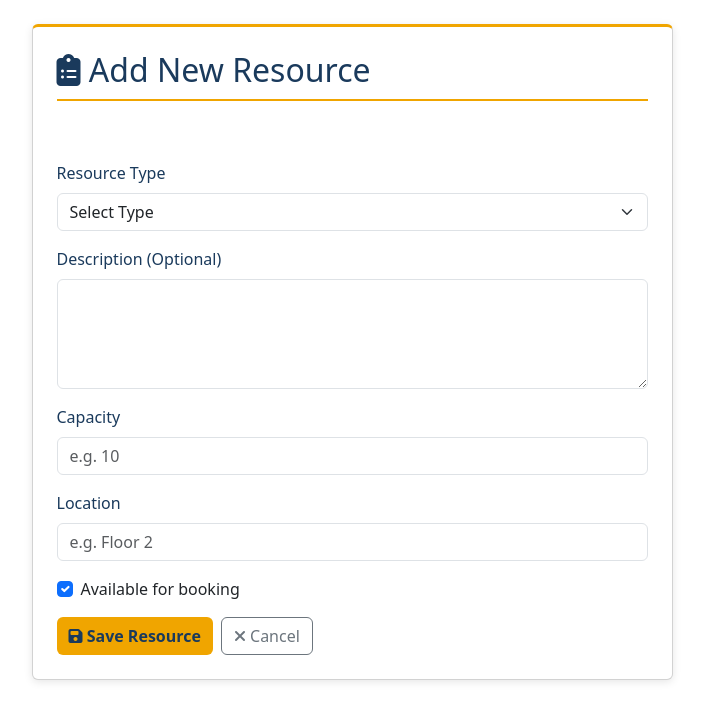
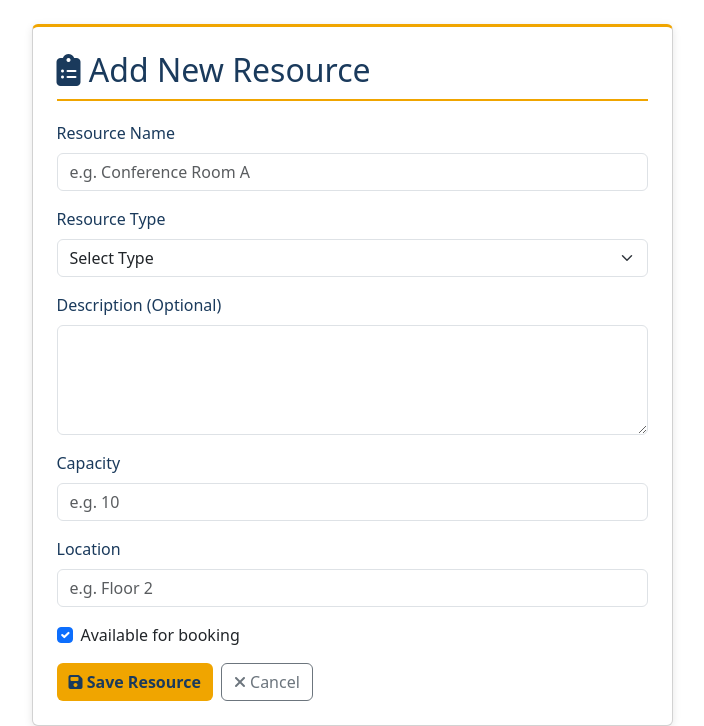
Before and after one commit to ananya-288/office-resource-booking-cdos, a Django app: page /resources/create/ in a window 1280 px wide. Shown: the part 80-806 px from the top of the page, without its empty margins (288-992 px from the left). Before the commit the page ends 762 px from the top, so only its background shows below. Run offline with Django 4.2, Linux system fonts and the light colour scheme; the visitor is signed in with stand-in values (Sample User, id 1).

Commit message:
Final improvements on user interface done

```diff
--- a/bookings/admin.py
+++ b/bookings/admin.py
@@ -11,7 +11,7 @@ class ResourceAdmin(admin.ModelAdmin):
     list_display = ['resource_name', 'resource_type','capacity', 'location','is_available']
     list_filter = ['resource_type', 'is_available']
     search_fields = ['resource_name','location']
-    sorting = ['resource_name']
+    ordering = ['resource_name']
 
 # Controls the way bookings are managed in admin panel
 @admin.register(Booking)
@@ -20,4 +20,4 @@ class BookingAdmin(admin.ModelAdmin):
     list_display = ['user', 'resource','start_time', 'end_time','status', 'created_at']
     list_filter = ['status', 'resource', 'created_at']
     search_fields = ['user__username','resource__resource_name']
-    sorting = ['-created_at']
+    ordering = ['-created_at']
--- a/bookings/forms.py
+++ b/bookings/forms.py
@@ -27,12 +27,15 @@ class UserRegistrationForm(forms.Form):
     MSG_TOO_LONG = f"Must have atmost {MAX_LENGTH} characters."
     MSG_LETTERS_ONLY ="Only letters are accepted."
 
-    username =forms.CharField(
-        max_length=40,
-        validators=[
-            validators.MinLengthValidator(3, "Username must have at least 3 characters."),
-        ]
-    )
+    username = forms.CharField(
+    max_length=50,
+    validators=[
+        validators.RegexValidator(
+            r'^[a-zA-Z]\w{5,49}$',
+            "Username must be 6-50 characters, start with a letter, "
+            "and contain only letters, numbers and underscores."
+        )]
+)
     email = forms.EmailField(
         validators=[validators.validate_email]
     )
@@ -80,25 +83,19 @@ class UserRegistrationForm(forms.Form):
         """
         password = self.cleaned_data.get('password')
         if password:
-            if len(password) < 8:
+            special_characters = '!@#$%^&*()_+-=[]{}|;:,.<>?'
+            is_valid = (
+               len(password) >= 8
+               and any(char.isupper() for char in password)
+                and any(char.islower() for char in password)
+               and any(char.isdigit() for char in password)
+                and any(char in special_characters for char in password)
+        )
+            if not is_valid:
                 raise forms.ValidationError(
-                   "Password must be minimum 8 characters long."
-             )
-            if not any(char.isupper() for char in password):
-                raise forms.ValidationError(
-                  "Password must contain at least one uppercase letter.")
-            if not any(char.islower() for char in password):
-                raise forms.ValidationError(
-                "Password must contain at least one lowercase letter."
-             )
-            if not any(char.isdigit() for char in password):
-                raise forms.ValidationError(
-                "Password must contain at least one number."
-            )
-            if not any(char in '!@#$%^&*()_+-=[]{}|;:,.<>?' for char in password):
-                raise forms.ValidationError(
-                "Password must contain at least one special character."
-            )
+                "Password must be at least 8 characters long and contain "
+                "at least one uppercase letter, one lowercase letter, "
+                "one number and one special character.")
         return password
 
     def clean(self):
--- a/bookings/urls.py
+++ b/bookings/urls.py
@@ -17,6 +17,7 @@ urlpatterns = [
     path('resources/create/', views.resource_create,name='resource_create'),
     path('resources/<int:pk>/edit/',views.resource_edit, name='resource_edit'),
     path('resources/<int:pk>/delete/', views.resource_delete,name='resource_delete'),
+    path('resources/<int:pk>/toggle/', views.toggle_resource_availability, name='toggle_availability'),
 
     # Booking URLs
     path('resources/<int:pk>/book/', views.create_booking, name='create_booking'),
--- a/bookings/views.py
+++ b/bookings/views.py
@@ -97,6 +97,8 @@ def home(request):
     """
     Home page of the application is rendered
     """
+    if not request.user.is_authenticated:
+        return redirect('login_user')
     return render(request, 'bookings/home.html')
 
 
@@ -114,7 +116,7 @@ def logout_user(request):
 def list_resources(request):
     """All the available resources are displayed along with search and filter functionality."""
 
-    resources = Resource.objects.filter(is_available=True)
+    resources = Resource.objects.all()
     resource_type = request.GET.get('resource_type', '')
     min_capacity = request.GET.get('min_capacity', '')
     search_query = request.GET.get('search', '')
@@ -132,6 +134,27 @@ def list_resources(request):
         'search_query':search_query,
     }
     return render(request, 'bookings/resource_list.html', context)
+
+@login_required
+def toggle_resource_availability(request, pk):
+    """
+    Toggle functuonality for admin.
+    """
+    if not request.user.is_staff:
+        messages.error(request, MSG_ACCESS_RESTRICTED)
+        return redirect('list_resources')
+    try:
+        resource = Resource.objects.get(pk=pk)
+    except Resource.DoesNotExist:
+        messages.error(request, MSG_RESOURCE_NOT_FOUND)
+        return redirect('list_resources')
+    # Toggle availability
+    resource.is_available = not resource.is_available
+    resource.save()
+    status = "available" if resource.is_available else "unavailable"
+    messages.success(request, f'{resource.resource_name} marked as {status}.')
+    logger.info('Resource availability toggled by admin: %s', request.user.username)
+    return redirect('list_resources')
 
 
 @login_required
--- a/templates/bookings/base.html
+++ b/templates/bookings/base.html
@@ -60,9 +60,9 @@
                 <ul class="navbar-nav">
                     {% if user.is_authenticated %}
                     <li class="nav-item">
-                        <a class="nav-link" href="#">
+                        <span class="nav-link text-white">
                             <i class="fas fa-user"></i> {{ user.first_name }}
-                        </a>
+                        </span>
                     </li>
                     <li class="nav-item">
                         <a class="nav-link" href="{% url 'logout_user' %}">
--- a/templates/bookings/home.html
+++ b/templates/bookings/home.html
@@ -13,7 +13,7 @@
             <p class="lead">Reserve Office resources at your convenience </p>
             {% if user.is_authenticated %}
             <a href="{% url 'list_resources' %}" class="btn btn-orbs btn-lg text-dark fw-bold">
-                <i class="fas fa-search"></i> View Available Resources
+                <i class="fas fa-search"></i> View Resources
             </a>
             {% else %}
             <a href="{% url 'register' %}" class="btn btn-orbs btn-lg me-2">
--- a/templates/bookings/resource_detail.html
+++ b/templates/bookings/resource_detail.html
@@ -65,6 +65,10 @@
                 {% if resource.is_available %}
                 <a href="{% url 'create_booking' resource.pk %}" class="btn btn-orbs">
                     <i class="fas fa-calendar-plus"></i>Book This Resource</a>
+                    {% else %}
+                    <button class="btn btn-secondary" disabled>
+                        <i class="fas fa-times"></i> Currently Unavailable
+                    </button>
                 {% endif %}
                 <a href="{% url 'list_resources' %}" class="btn btn-outline-secondary">
                     <i class="fas fa-arrow-left"></i>Back to Resources
--- a/templates/bookings/resource_form.html
+++ b/templates/bookings/resource_form.html
@@ -15,8 +15,8 @@
 
                 <!-- Resource Name -->
                 <div class="mb-3">
-                    <label class="form-label" for="id_resource_name>Resource Name</label>
-                    <input type="text" name="resource_name" id="id_resource_name class="form-control"
+                    <label class="form-label" for="id_resource_name">Resource Name</label>
+                    <input type="text" name="resource_name" id="id_resource_name" class="form-control"
                            placeholder="e.g. Conference Room A"
                            value="{{ form.resource_name.value|default:'' }}" required>
                     {% if form.resource_name.errors %}
@@ -77,7 +77,6 @@
                 <!-- Is Available -->
                 <div class="mb-3 form-check">
                     <input type="checkbox" name="is_available" id="id_is_available" class="form-check-input"
-                           id="is_available"
                            {% if form.is_available.value %}checked{% endif %}>
                     <label class="form-check-label" for="id_is_available">
                         Available for booking
```
Also changed, not shown: requirements.txt (added, +30 -0 lines), templates/bookings/admin_bookings.html (+7 -1 lines), templates/bookings/resource_list.html (+29 -11 lines).
